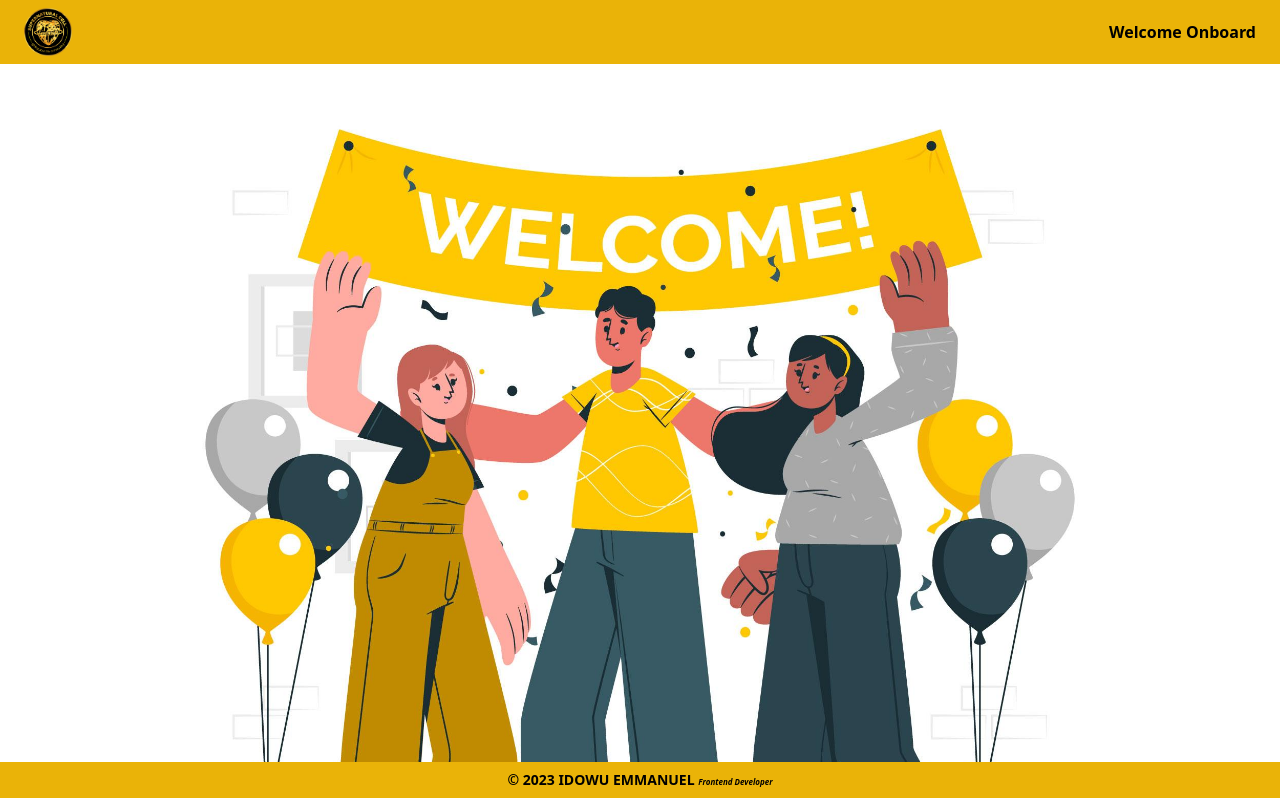
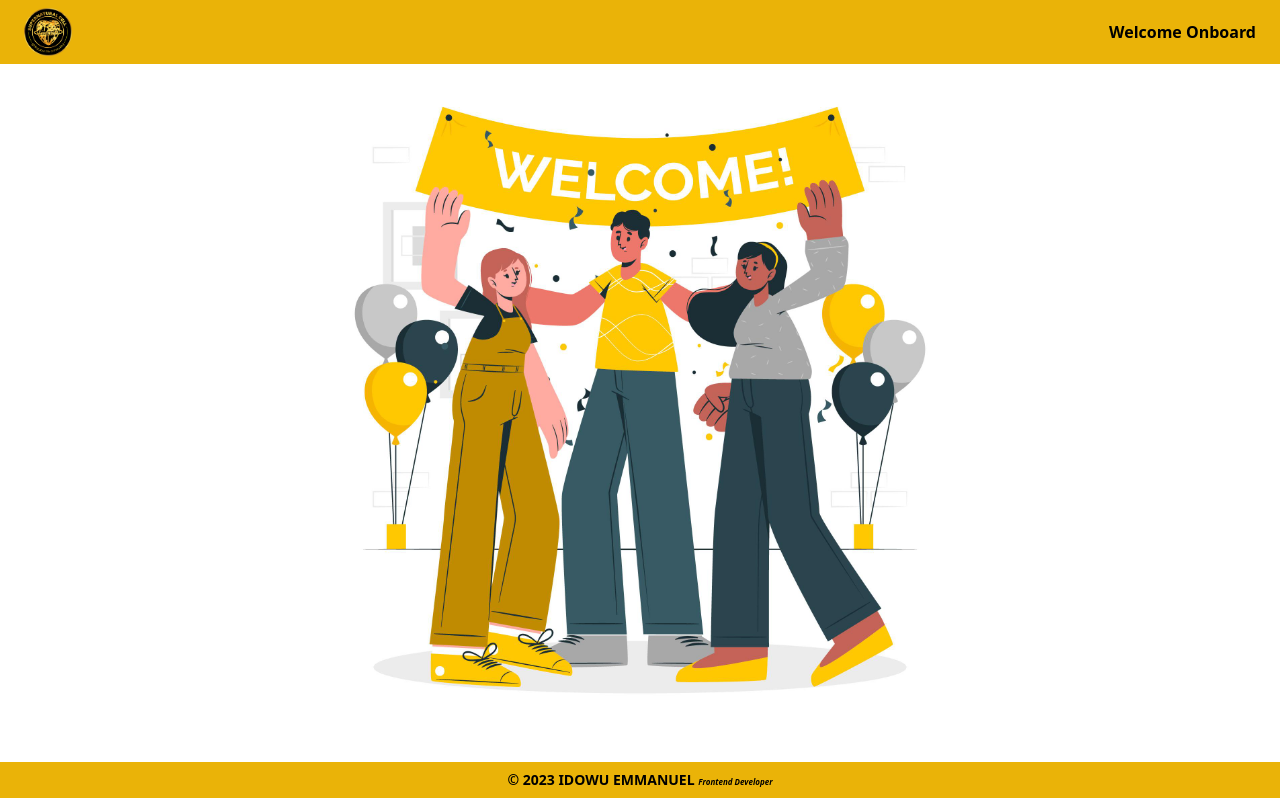
Before and after one commit to idowuemmao/sign_in, a React (Create React App) app: page / in a window 1280 px wide. Shown: the top 798 px of the page. Built offline with nearby package versions, Linux system fonts and the light colour scheme.

Commit message:
Added the name to navbar and image

```diff
--- a/src/components/Home.jsx
+++ b/src/components/Home.jsx
@@ -2,8 +2,8 @@ import React from "react";
 import welcome from "../images/welcome.jpg";
 const Home = () => {
   return (
-    <div className="w-full h-full flex flex-col items-center">
-      <img src={welcome} alt="welcome" className="w-4/5" />
+    <div className="w-full h-full flex flex-col items-center mb-16">
+      <img src={welcome} alt="welcome" className="w-4/5 max-w-2xl" />
       <div className=" w-9/12 flex gap-4">
         <a href="/sign-in" className="loginButton">
           Log in
--- a/src/components/Layout.jsx
+++ b/src/components/Layout.jsx
@@ -1,7 +1,11 @@
 import React from "react";
-import { Outlet } from "react-router-dom";
+import { Outlet, useLocation } from "react-router-dom";
 import logo from "../images/logo.png";
+
 const Layout = () => {
+  const location = useLocation();
+  const user = location?.state?.user;
+
   return (
     <div className="relative w-full min-h-full h-fit">
       <div className="sticky top-0 z-20">
@@ -9,7 +13,7 @@ const Layout = () => {
           <a href="/">
             <img src={logo} alt="logo" className="w-12" />
           </a>
-          <p>Welcome Onboard</p>
+          <p>Welcome Onboard {user && <span>{user.firstName}</span>}</p>
         </header>
       </div>
       <div className="min-h-screen h-full flex flex-col items-center justify-center">
--- a/src/components/SignIn.jsx
+++ b/src/components/SignIn.jsx
@@ -7,6 +7,7 @@ import { useNavigate } from "react-router-dom";
 const loginValidationSchema = Yup?.object()?.shape({
   email: Yup?.string()?.email()?.required("Email is required"),
   password: Yup?.string()?.required("Password is required"),
+  firstName: Yup?.string()?.required("First Name is required"),
 });
 
 export default function SignIn() {
@@ -16,6 +17,7 @@ export default function SignIn() {
     initialValues: {
       email: "",
       password: "",
+      firstName: "User",
     },
     onSubmit: async (values) => {
       setTimeout(() => {
--- a/src/components/SignUpPage.jsx
+++ b/src/components/SignUpPage.jsx
@@ -10,10 +10,15 @@ const SignUpPage = () => {
     <div className="grid place-items-center h-full">
       <img src={congrats} alt="congratulation" />
       {user && (
-        <div className="shad text-center p-4 bg-yellow-500 rounded-xl text-lg md:text-3xl">
+        <div className="shadow-lg text-center w-fit items-center flex flex-col p-2 py-4 bg-yellow-500 rounded-xl text-sm md:text-lg ">
           <p className="text-xs italic ">
             You Signed up with the details below
           </p>
+          <img
+            src={URL.createObjectURL(user.profileImage)}
+            alt="profile"
+            className="w-28 rounded-lg object-contain"
+          />
           <p className="p-4">
             User's Fullname:{" "}
             <span className="underline font-serif font-bold">
```
